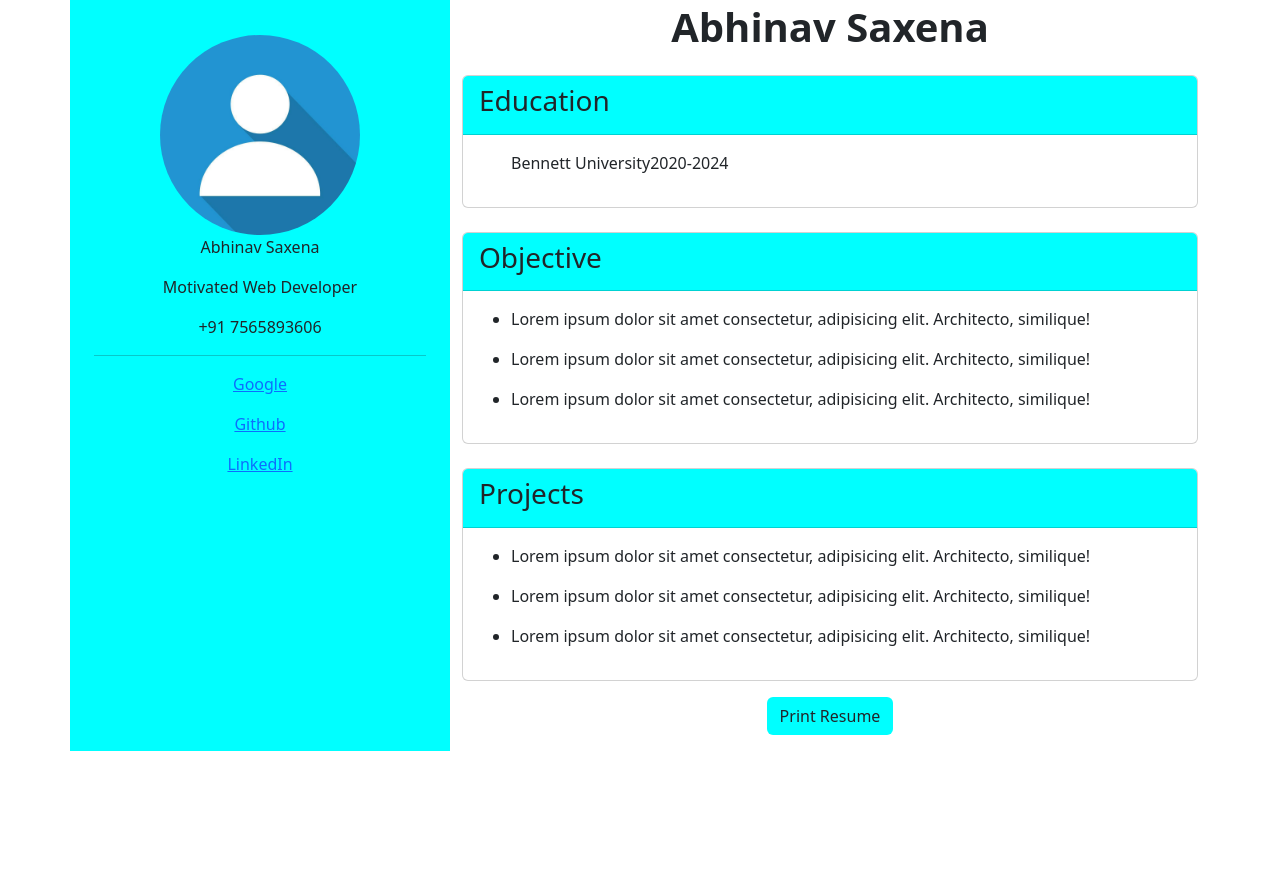
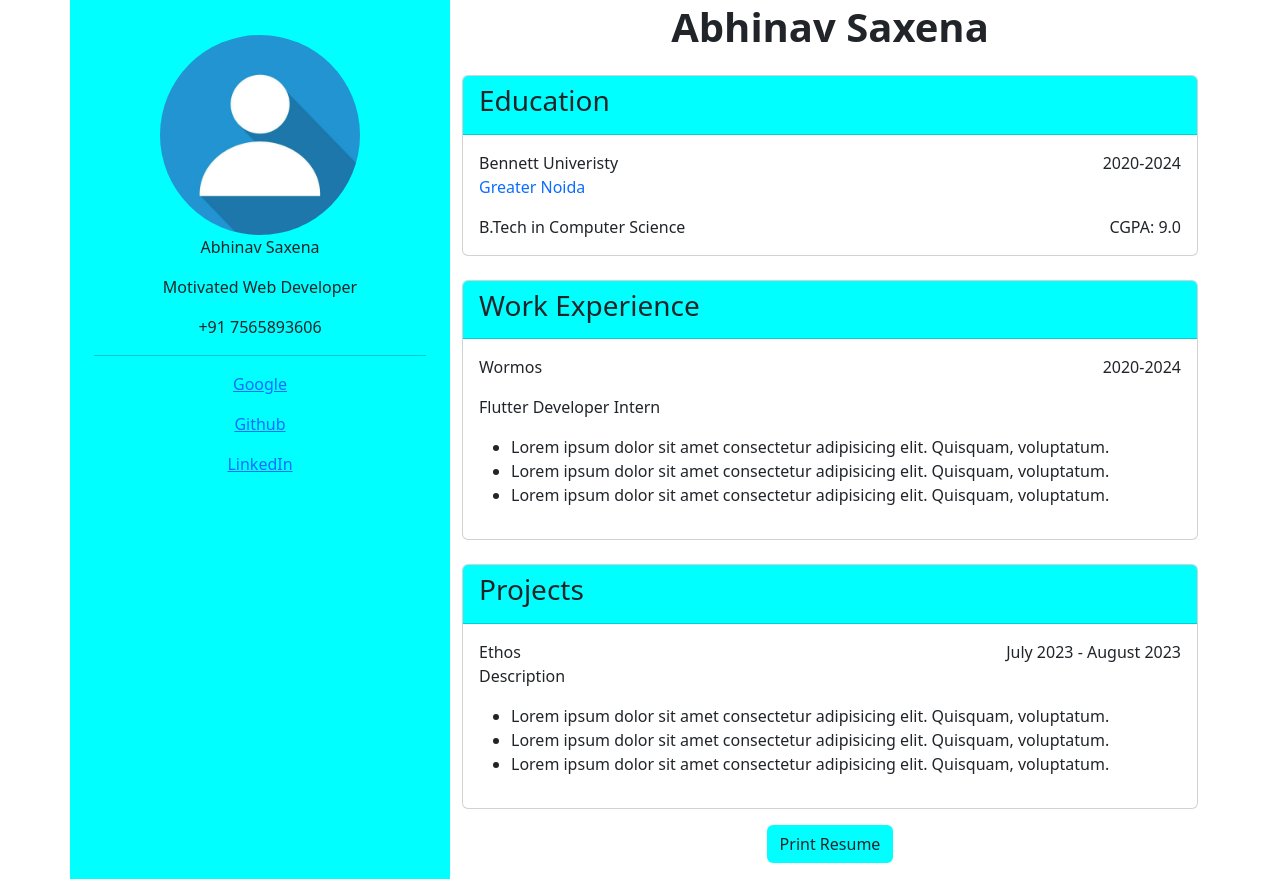
Before and after one commit to Abhinav0915/ResumeGen, a plain HTML site: page index.html in a window 1280 px wide. Shown: the part 1045-1924 px from the top of the page. Before the commit the page ends 1796 px from the top, so only its background shows below. Drawn offline with nearby package versions, Linux system fonts and the light colour scheme.

Commit message:
changed resume template

```diff
--- a/index.html
+++ b/index.html
@@ -150,13 +150,13 @@
                             </div>
                             <div class="col-md-6">
                                 <div class="class-group mt-2">
-                                    <label for="durationField">Duration</label>
-                                    <input type="text" id="durationField" placeholder="Enter your Duration" class="form-control my-1">
+                                    <label for="jobDurationField">Duration</label>
+                                    <input type="text" id="jobDurationField" placeholder="Enter your Duration" class="form-control my-1">
                                 </div>
                             </div>
                             <div class="form-group mt-3">
-                                <label for="descriptionField">Description</label>
-                                <input type="text" id="descriptionField" placeholder="Add Description" class="form-control my-1">
+                                <label for="jobdescriptionField">Description</label>
+                                <input type="text" id="jobdescriptionField" placeholder="Add Description" class="form-control my-1">
                             </div>
                             <div class="row text-end mt-3">
                                 <div class="col-md-12">
@@ -210,7 +210,7 @@
             <div class="form-group mt-1">
                 <div class="row text-center mt-3">
                     <div class="col-md-12">
-                        <a href="#" class="btn btn-outline-success btn-lg mb-4">Generate Resume</a>
+                        <a href="#" class="btn btn-outline-success btn-lg mb-4" onclick="generateResume()">Generate Resume</a>
                     </div>
                 </div>
             </div>
@@ -249,34 +249,42 @@
                         <h3>Education</h3>
                     </div>
                     <div class="card-body">
-                        <ul>
-                            <div class="row">
 
-
-
+                            <div>
+                                <span class="collegeT">Bennett Univeristy</span><span class="float-end collegeDurationT">2020-2024</span>
+                                <p class="text-primary">Greater Noida</p>
 
                             </div>
-                            Bennett University<span class="text-right">2020-2024</span>
-
-                        </ul>
+                            <div>
+                                <span class="degreeFieldT">B.Tech in Computer Science</span>
+                                <span class="float-end percentageFieldT">CGPA: 9.0</span>
+                                </div>
                     </div>
                 </div>
-
                 <!-- Work Experience Card -->
                 <div class="card mt-4">
                     <div class="card-header" style="background-color: aqua;">
-                        <h3>Objective</h3>
+                        <h3>Work Experience</h3>
                     </div>
                     <div class="card-body">
-                        <ul>
-                            <li>Lorem ipsum dolor sit amet consectetur, adipisicing elit. Architecto, similique!</li>
-                        </ul>
-                        <ul>
-                            <li>Lorem ipsum dolor sit amet consectetur, adipisicing elit. Architecto, similique!</li>
-                        </ul>
-                        <ul>
-                            <li>Lorem ipsum dolor sit amet consectetur, adipisicing elit. Architecto, similique!</li>
-                        </ul>
+                        <div>
+                            <div>
+                                <span class="companyFieldT">Wormos</span><span class="float-end jobDurationFieldT">2020-2024</span>
+                                <p></p>
+
+                            </div>
+                            <div>
+                                <span class="jobFieldT">Flutter Developer Intern</span>
+                            </div>
+                            <div>
+                                <p></p>
+                                <ul class="jobdescriptionFieldT">
+                                    <li>Lorem ipsum dolor sit amet consectetur adipisicing elit. Quisquam, voluptatum.</li>
+                                    <li>Lorem ipsum dolor sit amet consectetur adipisicing elit. Quisquam, voluptatum.</li>
+                                    <li>Lorem ipsum dolor sit amet consectetur adipisicing elit. Quisquam, voluptatum.</li>
+                                </ul>
+                            </div>
+                        </div>
                     </div>
                 </div>
                 <!-- Projects -->
@@ -285,19 +293,28 @@
                         <h3>Projects</h3>
                     </div>
                     <div class="card-body">
-                        <ul>
-                            <li>Lorem ipsum dolor sit amet consectetur, adipisicing elit. Architecto, similique!</li>
-                        </ul>
-                        <ul>
-                            <li>Lorem ipsum dolor sit amet consectetur, adipisicing elit. Architecto, similique!</li>
-                        </ul>
-                        <ul>
-                            <li>Lorem ipsum dolor sit amet consectetur, adipisicing elit. Architecto, similique!</li>
-                        </ul>
+                        <div>
+                            <div>
+                                <span class="pNameFieldT">Ethos</span>  <span class="float-end pDurationFieldT">July 2023 - August 2023</span>
+
+
+                            </div>
+                            <div>
+                                Description
+                            </div>
+                            <div>
+                                <p></p>
+                                <ul class="pDescriptionFieldT" >
+                                    <li>Lorem ipsum dolor sit amet consectetur adipisicing elit. Quisquam, voluptatum.</li>
+                                    <li>Lorem ipsum dolor sit amet consectetur adipisicing elit. Quisquam, voluptatum.</li>
+                                    <li>Lorem ipsum dolor sit amet consectetur adipisicing elit. Quisquam, voluptatum.</li>
+                                </ul>
+                            </div>
+                        </div>
                     </div>
                 </div>
                 <div class="container mt-3 text-center">
-                    <button class="btn" style="background-color: aqua;">
+                    <button class="btn" onclick="printResume()" style="background-color: aqua;">
                         Print Resume
                     </button>
                 </div>
```
